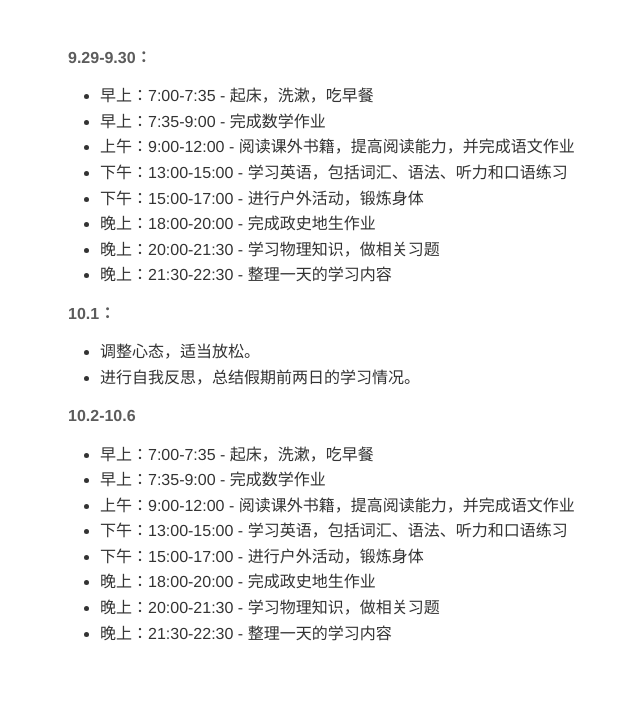
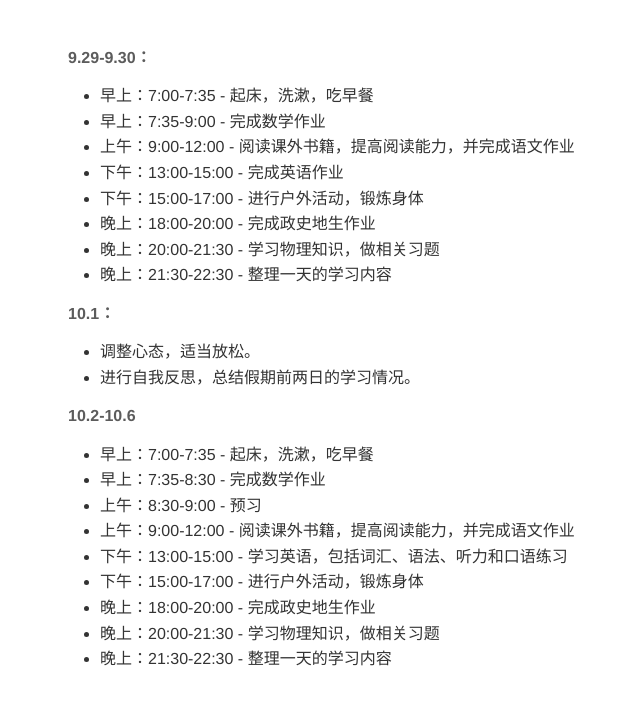
Before and after one commit to Zhang-Xun-14/National-Day-arrangement.github.io, a plain HTML site: page index.html in a window 1280 px wide. Shown: the whole page, without its empty margins (147-787 px from the left). Drawn offline with nearby package versions, Linux system fonts and the light colour scheme.

Commit message:
Update index.html

```diff
--- a/index.html
+++ b/index.html
@@ -267,7 +267,7 @@ pre[data-line] .line-highlight[data-end]:after {
 <li>&#x65E9;&#x4E0A;&#xFF1A;7:00-7:35 - &#x8D77;&#x5E8A;&#xFF0C;&#x6D17;&#x6F31;&#xFF0C;&#x5403;&#x65E9;&#x9910;</li>
 <li>&#x65E9;&#x4E0A;&#xFF1A;7:35-9:00 - &#x5B8C;&#x6210;&#x6570;&#x5B66;&#x4F5C;&#x4E1A;</li>
 <li>&#x4E0A;&#x5348;&#xFF1A;9:00-12:00 - &#x9605;&#x8BFB;&#x8BFE;&#x5916;&#x4E66;&#x7C4D;&#xFF0C;&#x63D0;&#x9AD8;&#x9605;&#x8BFB;&#x80FD;&#x529B;&#xFF0C;&#x5E76;&#x5B8C;&#x6210;&#x8BED;&#x6587;&#x4F5C;&#x4E1A;</li>
-<li>&#x4E0B;&#x5348;&#xFF1A;13:00-15:00 - &#x5B66;&#x4E60;&#x82F1;&#x8BED;&#xFF0C;&#x5305;&#x62EC;&#x8BCD;&#x6C47;&#x3001;&#x8BED;&#x6CD5;&#x3001;&#x542C;&#x529B;&#x548C;&#x53E3;&#x8BED;&#x7EC3;&#x4E60;</li>
+<li>&#x4E0B;&#x5348;&#xFF1A;13:00-15:00 - &#x5B8C;&#x6210;&#x82F1;&#x8BED;&#x4F5C;&#x4E1A;</li>
 <li>&#x4E0B;&#x5348;&#xFF1A;15:00-17:00 - &#x8FDB;&#x884C;&#x6237;&#x5916;&#x6D3B;&#x52A8;&#xFF0C;&#x953B;&#x70BC;&#x8EAB;&#x4F53;</li>
 <li>&#x665A;&#x4E0A;&#xFF1A;18:00-20:00 - &#x5B8C;&#x6210;&#x653F;&#x53F2;&#x5730;&#x751F;&#x4F5C;&#x4E1A;</li>
 <li>&#x665A;&#x4E0A;&#xFF1A;20:00-21:30 - &#x5B66;&#x4E60;&#x7269;&#x7406;&#x77E5;&#x8BC6;&#xFF0C;&#x505A;&#x76F8;&#x5173;&#x4E60;&#x9898;</li>
@@ -283,7 +283,8 @@ pre[data-line] .line-highlight[data-end]:after {
 
 <ul>
 <li>&#x65E9;&#x4E0A;&#xFF1A;7:00-7:35 - &#x8D77;&#x5E8A;&#xFF0C;&#x6D17;&#x6F31;&#xFF0C;&#x5403;&#x65E9;&#x9910;</li>
-<li>&#x65E9;&#x4E0A;&#xFF1A;7:35-9:00 - &#x5B8C;&#x6210;&#x6570;&#x5B66;&#x4F5C;&#x4E1A;</li>
+<li>&#x65E9;&#x4E0A;&#xFF1A;7:35-8:30 - &#x5B8C;&#x6210;&#x6570;&#x5B66;&#x4F5C;&#x4E1A;</li>
+<li>&#x4E0A;&#x5348;&#xFF1A;8:30-9:00 - &#x9884;&#x4E60;</li>
 <li>&#x4E0A;&#x5348;&#xFF1A;9:00-12:00 - &#x9605;&#x8BFB;&#x8BFE;&#x5916;&#x4E66;&#x7C4D;&#xFF0C;&#x63D0;&#x9AD8;&#x9605;&#x8BFB;&#x80FD;&#x529B;&#xFF0C;&#x5E76;&#x5B8C;&#x6210;&#x8BED;&#x6587;&#x4F5C;&#x4E1A;</li>
 <li>&#x4E0B;&#x5348;&#xFF1A;13:00-15:00 - &#x5B66;&#x4E60;&#x82F1;&#x8BED;&#xFF0C;&#x5305;&#x62EC;&#x8BCD;&#x6C47;&#x3001;&#x8BED;&#x6CD5;&#x3001;&#x542C;&#x529B;&#x548C;&#x53E3;&#x8BED;&#x7EC3;&#x4E60;</li>
 <li>&#x4E0B;&#x5348;&#xFF1A;15:00-17:00 - &#x8FDB;&#x884C;&#x6237;&#x5916;&#x6D3B;&#x52A8;&#xFF0C;&#x953B;&#x70BC;&#x8EAB;&#x4F53;</li>
```
